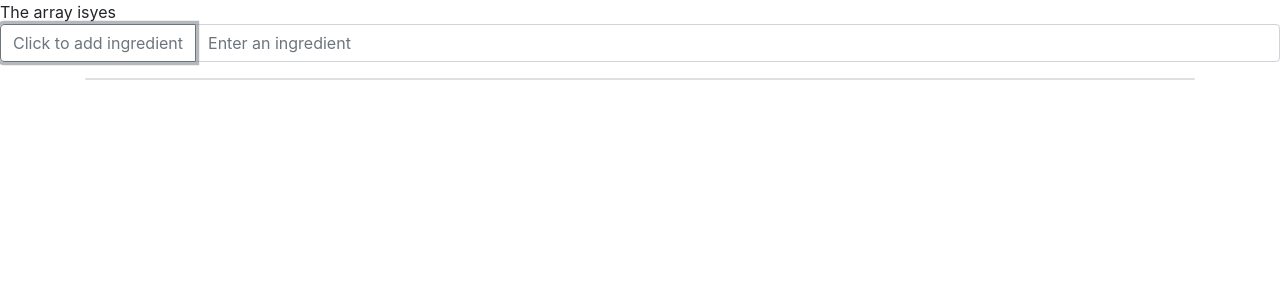
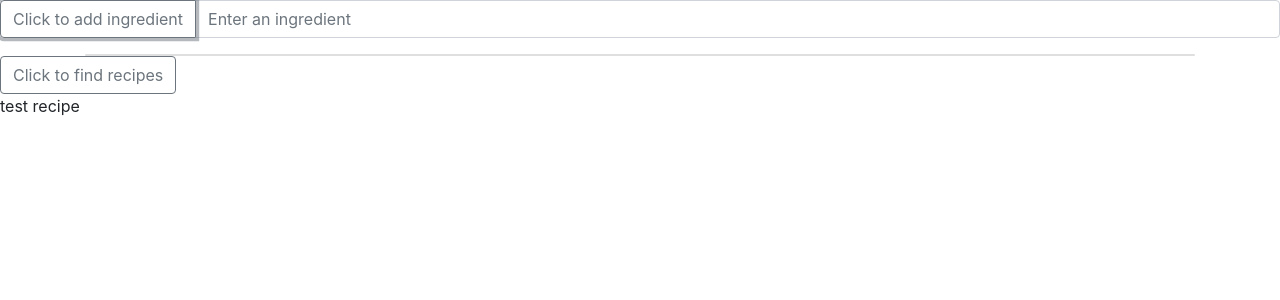
Before and after one commit to nhowlandatl/react-recipe-project, a React (Create React App) app: page / in a window 1280 px wide. Both pictures are taken after a click on the button "Click to add ingredient". Shown: the top 300 px of the page. Built offline with nearby package versions, Linux system fonts and the light colour scheme.

Commit message:
got most of the basic functionality working

```diff
--- a/src/components/Form.js
+++ b/src/components/Form.js
@@ -1,6 +1,5 @@
 import React, { Component } from 'react';
 import { connect } from 'react-redux';
-import axios from 'axios';
 import { FormControl, Button, InputGroup } from 'react-bootstrap';
 
 class Form extends Component {
--- a/src/components/Ingredient.js
+++ b/src/components/Ingredient.js
@@ -1,6 +1,6 @@
 import React, { Component } from 'react';
 import { connect } from 'react-redux';
-import { Card, Row, Container, CardDeck, FormControl, Button, InputGroup } from 'react-bootstrap';
+import { Card, Container, CardDeck } from 'react-bootstrap';
 
 class Ingredient extends Component {
     render() {
@@ -24,6 +24,7 @@ class Ingredient extends Component {
                 </div>
             )
       }
+
   }
 
   function mapStateToProps(state) {
--- a/src/components/Recipe.js
+++ b/src/components/Recipe.js
@@ -1,16 +1,72 @@
 import React, { Component } from 'react';
 import { connect } from 'react-redux';
-import { Card, Row, Container, CardDeck, FormControl, Button, InputGroup } from 'react-bootstrap';
+import axios from 'axios';
+import { Button } from 'react-bootstrap';
 
 class Recipe extends Component {
-
+  constructor(props) {
+    super(props);
+    this.state = {
+    };
+    this.handleSubmit = this.handleSubmit.bind(this);
+  }
+// Use relative and absolute positioning to get this lined up correctly below the recipe cards
+// Conditional statement: if recipe array is populated, generate a submit recipe button
   render() {
-    const isLengthy = this.props.ingredients.length;
+    if (this.props.ingredients.length > 0 ) {
       return (
         <div>
-            The array is{isLengthy ? 'yes' : 'no'}
+          <Button variant="outline-secondary" onClick={this.handleSubmit}>Click to find recipes</Button>
         </div>
       )
+    }
+    else return null
+  }
+
+  // Kick off the find recipe function on submit
+  handleSubmit(event) {
+    this.getRecipe();
+    // this.getRecipe();
+    event.preventDefault();
+  }
+  // Get recipe function
+  // To do: pass in the ingredients below
+    getRecipe = () => {
+      return axios({
+        "method":"GET",
+        "url":"https://spoonacular-recipe-food-nutrition-v1.p.rapidapi.com/recipes/findByIngredients",
+        "headers":{
+        "content-type":"application/octet-stream",
+        "x-rapidapi-host":"spoonacular-recipe-food-nutrition-v1.p.rapidapi.com",
+        "x-rapidapi-key":"40cb3a8377mshdada20219265609p14adc3jsn41c73db521e2",
+        "useQueryString":true
+        },"params":{
+        "number":"5",
+        "ranking":"1",
+        "ignorePantry":"false",
+        "ingredients":"apples%2Cflour%2Csugar"
+        }
+        })
+        .then((response)=>{
+          console.log(response)
+          // This dispatches the action to redux
+          // This needs to eventually change to an add-ingredient function, pushing them to array
+          this.props.getRecipe(response.data);
+          console.log(this.props.recipes)
+        })
+        .catch((error)=>{
+          console.log(error)
+        })
+    }
+}
+
+function mapDispatchToProps(dispatch) {
+  return {
+    // Need to pass in a parameter, any name, such as recipes (this is the array of recipes)
+    // It's passed in as a payload that contains all the data
+    getRecipe: function(recipes) {
+      dispatch({type: 'GET_RECIPE', payload: recipes})
+    }
   }
 }
 
@@ -18,8 +74,9 @@ class Recipe extends Component {
 function mapStateToProps(state) {
   return {
     // recipes: state.recipes
-    ingredients: state.ingredients
+    ingredients: state.ingredients,
+    recipes: state.recipes
   }
 }
 
-export default connect(mapStateToProps)(Recipe);
+export default connect(mapStateToProps, mapDispatchToProps)(Recipe);
--- /dev/null
+++ b/src/components/RecipeResults.js
@@ -0,0 +1,32 @@
+import React, { Component } from 'react';
+import { connect } from 'react-redux';
+import { Card, Row, Container, CardDeck } from 'react-bootstrap';
+
+class RecipeResults extends Component {
+    render() {
+        // console.log(this.props.ingredients)
+        // Create each ingredient card
+        const recipes = this.props.recipes;
+        return (
+            // To do:
+            // Render out more info with each recipe
+            <div>
+                {recipes.map(recipe => {
+                    return (
+                        <div>
+                            {recipe.title}
+                        </div>
+                    )
+                })}
+            </div>
+        )
+      }
+  }
+
+  function mapStateToProps(state) {
+    return {
+      recipes: state.recipes
+    }
+  }
+
+  export default connect(mapStateToProps)(RecipeResults);
--- a/src/index.js
+++ b/src/index.js
@@ -6,6 +6,7 @@ import * as serviceWorker from './serviceWorker';
 import Form from './components/Form';
 import Recipe from './components/Recipe';
 import Ingredient from './components/Ingredient';
+import RecipeResults from './components/RecipeResults';
 import { createStore } from 'redux';
 import { Provider } from 'react-redux';
 
@@ -40,9 +41,10 @@ const store = createStore(reducer);
 ReactDOM.render(
   <React.StrictMode>
     <Provider store={store}>
-      <Recipe/>
       <Form/>
       <Ingredient/>
+      <Recipe/>
+      <RecipeResults/>
     </Provider>
   </React.StrictMode>,
   document.getElementById('root')
```
